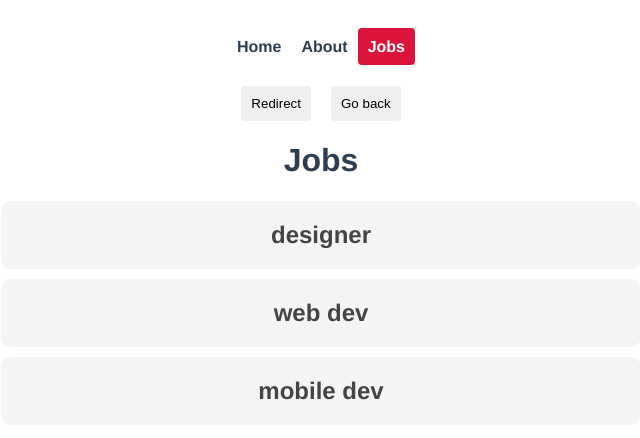
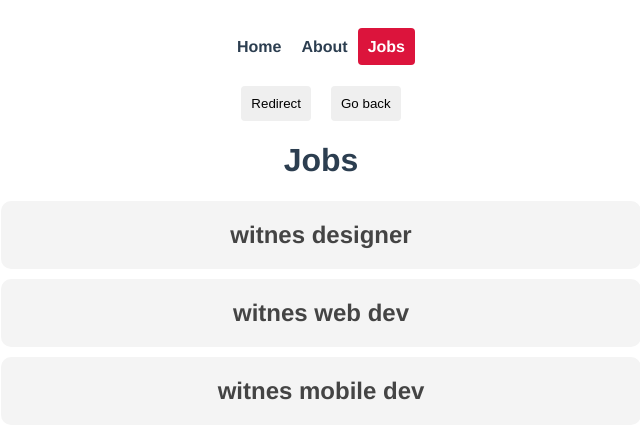
Before and after one commit to nshobairwe/Vue-router, a Vue app: page /jobs in a window 1280 px wide. Shown: the top 438 px of the page, without its empty margins (319-959 px from the left). Built offline with nearby package versions, Linux system fonts and the light colour scheme.

Commit message:
json-server files setup added

```diff
--- /dev/null
+++ b/data/db.json
@@ -0,0 +1,12 @@
+{
+    "jobs": [
+        {"title": " witnes designer", "id": 1, "details": "lorem"},
+        {"title": " witnes web dev", "id": 2, "details": "lorem"},
+        {"title": " witnes mobile dev", "id": 3, "details": "lorem"}
+    ],
+    "blogs": [
+        {"title": "blog 1", "id": 1, "content": "lorem"},
+        {"title": "blog 2", "id": 2, "content": "lorem"},
+        {"title": "blog 3", "id": 3, "content": "lorem"}
+    ]
+}
--- a/package.json
+++ b/package.json
@@ -8,6 +8,7 @@
   },
   "dependencies": {
     "core-js": "^3.8.3",
+    "json-server": "^1.0.0-beta.3",
     "vue": "^3.2.13",
     "vue-router": "^4.0.3"
   },
--- a/src/views/jobs/jobs.vue
+++ b/src/views/jobs/jobs.vue
@@ -15,9 +15,9 @@ export default {
     data() {
         return {
             jobs: [
-                {title: 'designer', id: 1, details: 'lorem'},
-                {title: 'web dev', id: 2, details: 'lorem'},
-                {title: 'mobile dev', id: 3, details: 'lorem'},
+                {title: ' witnes designer', id: 1, details: 'lorem'},
+                {title: ' witnes web dev', id: 2, details: 'lorem'},
+                {title: ' witnes mobile dev', id: 3, details: 'lorem'},
             ]
         }
     }
```
Also changed, not shown: 1 other file (tests, documents, lock files or other folders).
